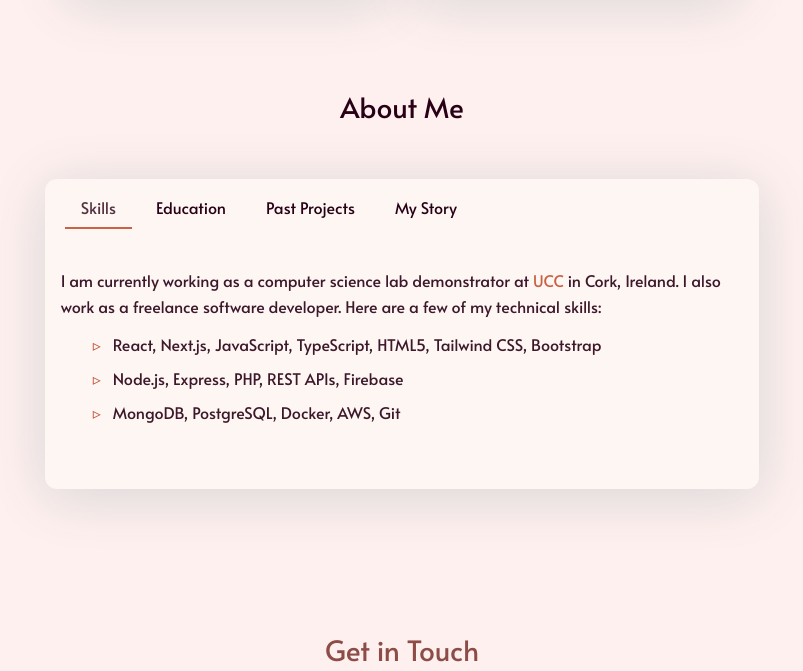
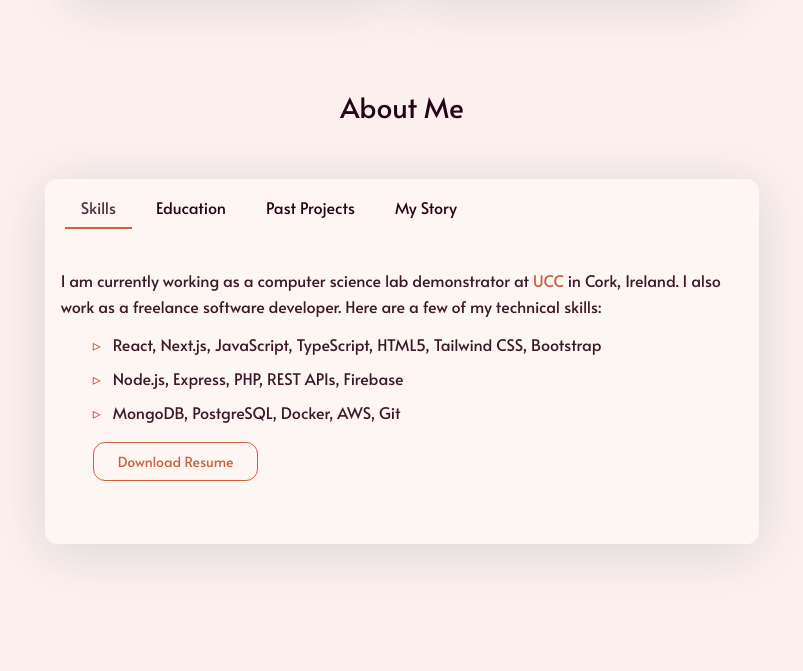
Before and after one commit to Liya66/portfolio-v2, a plain HTML site: page index.html in a window 1280 px wide. Shown: the part 2089-2760 px from the top of the page, without its empty margins (238-1041 px from the left). Drawn offline with Linux system fonts and the light colour scheme.

Commit message:
button added

```diff
--- a/index.html
+++ b/index.html
@@ -314,7 +314,7 @@
                         <div class="row">
                             <div class="col-auto h-100">
 
-                                <a href="/liyaW_resume.pdf" class="btn" download>Download Resume</a>
+                                <a href="/#projects" class="btn">View Projects</a>
 
 
                                 </a>
@@ -651,9 +651,17 @@
                                             </li>
                                             <li>Node.js, Express, PHP, REST APIs, Firebase</li>
                                             <li>MongoDB, PostgreSQL, Docker, AWS, Git</li>
+                                            <div class="py-2 featuredLink">
+                                                <a class="p-2 px-4 btn btn-outline-primary btn-sm"
+                                                    href="/liyaW_resume.pdf" class="btn" download>Download Resume</a>
+                                                </a>
+                                            </div>
 
                                         </ul>
+
+
                                     </div>
+
 
 
                                 </div>
```
